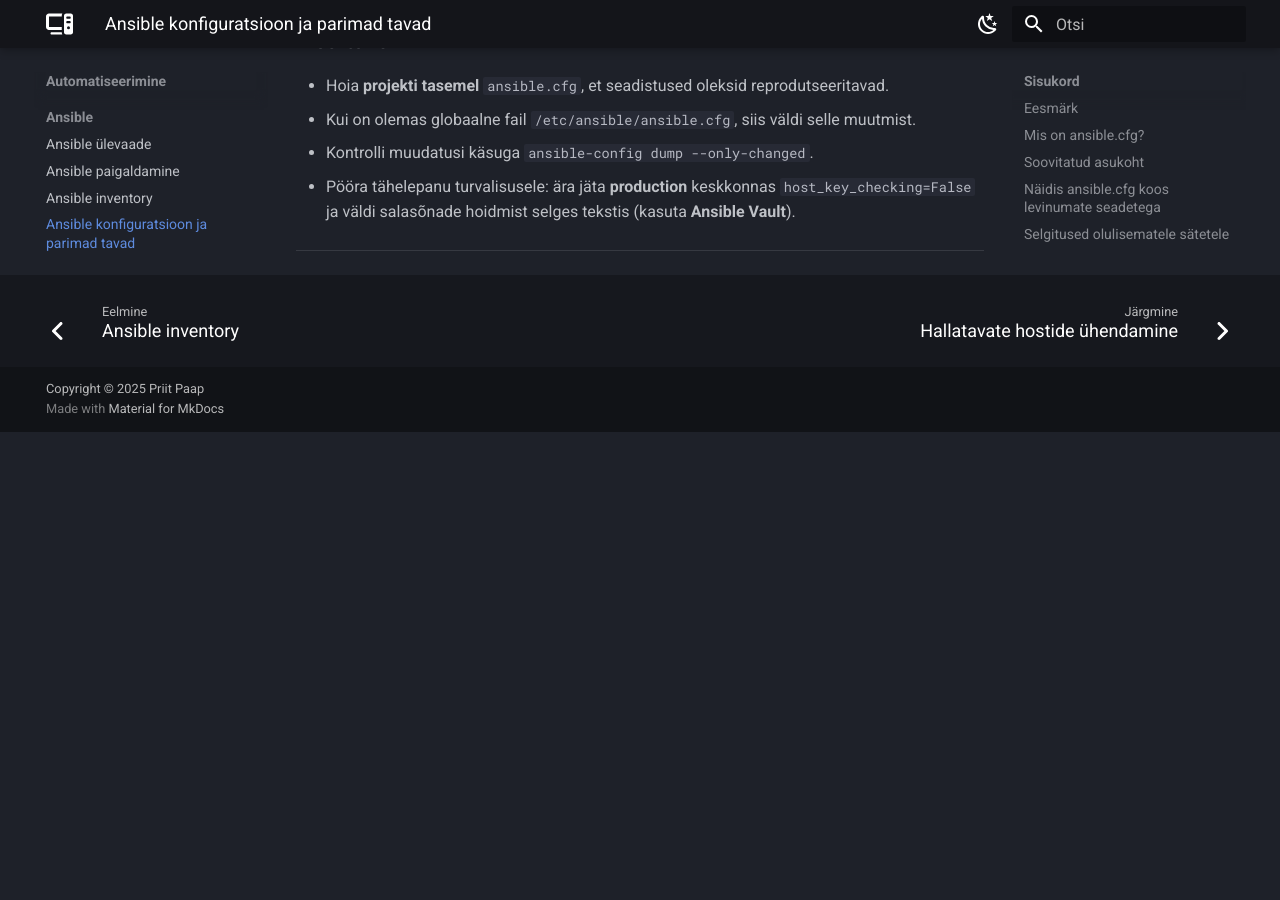
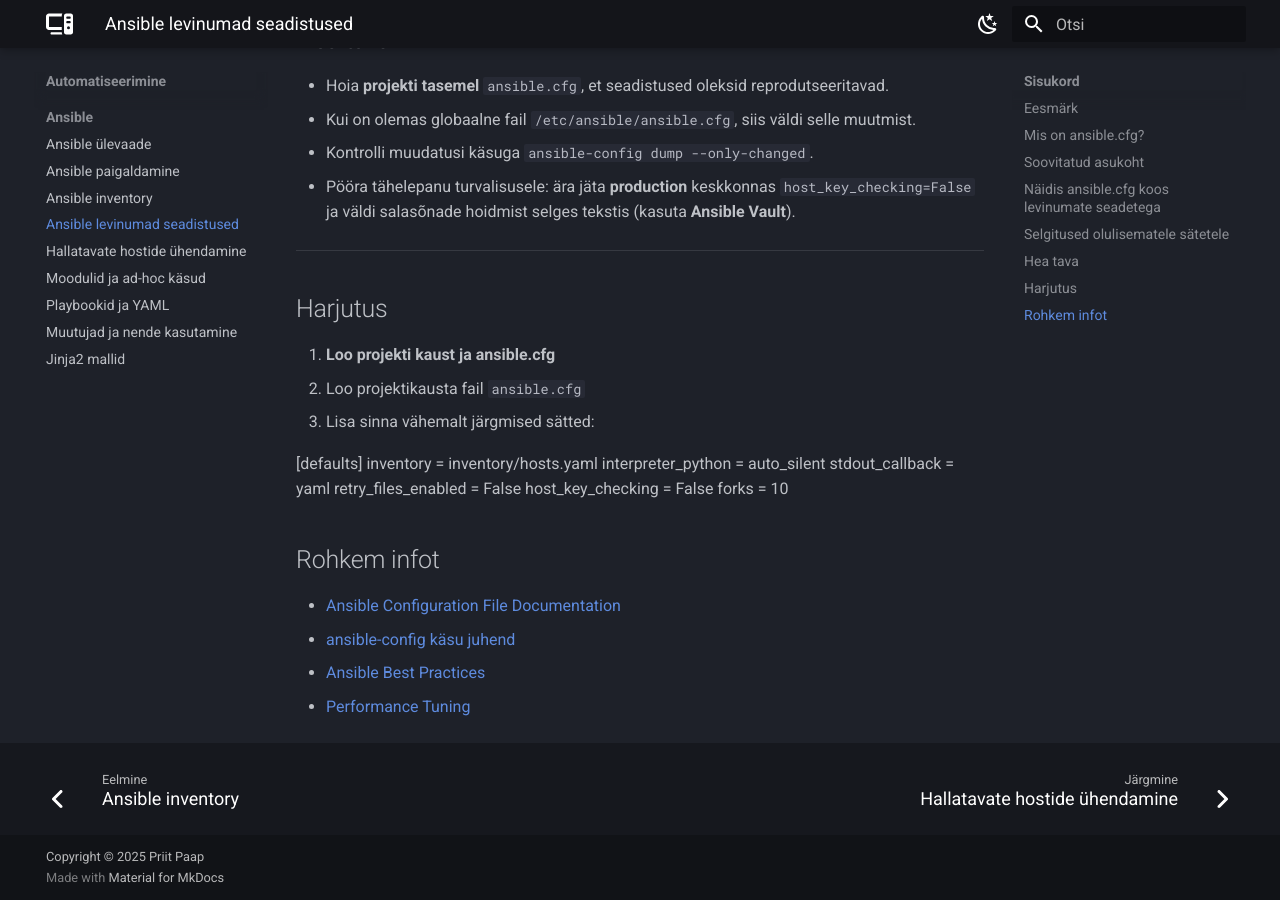
Before and after one commit to priitpaap/priitpaap.github.io, an MkDocs documentation site: the page built from docs/ansible/ansibleconf.md, in a window 1280 px wide and 900 px high, scrolled down 3168 px. Built offline with MkDocs 1.6.1 and Material for MkDocs 9.7.7, drawn with Linux system fonts in a browser that asks for light colours; before the commit the page ends 3600 px from its top, so only the background shows below that; some of the changed text lies outside the part shown.

Commit message:
Täiendused

```diff
--- a/docs/ansible/ansibleconf.md
+++ b/docs/ansible/ansibleconf.md
@@ -1,4 +1,4 @@
-# Ansible konfiguratsioon ja parimad tavad
+# Ansible levinumad seadistused
 
 ## Eesmärk
 
@@ -141,3 +141,24 @@
 - Pööra tähelepanu turvalisusele: ära jäta **production** keskkonnas `host_key_checking=False` ja väldi salasõnade hoidmist selges tekstis (kasuta **Ansible Vault**).
 
 ---
+
+## Harjutus
+
+1. **Loo projekti kaust ja ansible.cfg**
+   - Loo projektikausta fail `ansible.cfg`
+   - Lisa sinna vähemalt järgmised sätted:
+
+   [defaults]
+     inventory = inventory/hosts.yaml
+     interpreter_python = auto_silent
+     stdout_callback = yaml
+     retry_files_enabled = False
+     host_key_checking = False
+     forks = 10
+
+## Rohkem infot
+
+- [Ansible Configuration File Documentation](https://docs.ansible.com/ansible/latest/reference_appendices/config.html){:target="_blank"}
+- [ansible-config käsu juhend](https://docs.ansible.com/ansible/latest/cli/ansible-config.html){:target="_blank"}
+- [Ansible Best Practices](https://docs.ansible.com/ansible/latest/tips_tricks/index.html){:target="_blank"}
+- [Performance Tuning](https://docs.ansible.com/ansible/latest/user_guide/playbooks_tuning.html){:target="_blank"}
--- a/mkdocs.yml
+++ b/mkdocs.yml
@@ -84,7 +84,7 @@
       - 'Ansible ülevaade': ansible/ansibleintro.md
       - 'Ansible paigaldamine': ansible/ansibleinstall.md
       - 'Ansible inventory': ansible/ansibleinventory.md
-      - 'Ansible konfiguratsioon ja parimad tavad': ansible/ansibleconf.md
+      - 'Ansible levinumad seadistused': ansible/ansibleconf.md
       - 'Hallatavate hostide ühendamine': ansible/ansiblenodes.md
       - 'Moodulid ja ad-hoc käsud': ansible/ansiblemodules.md
       - 'Playbookid ja YAML': ansible/ansibleplaybooks.md
```
Also changed, not shown: other parts of docs/ansible/ansibleconf.md (+2 -2 lines), docs/ansible/ansibleinventory.md (+5 -6 lines).
